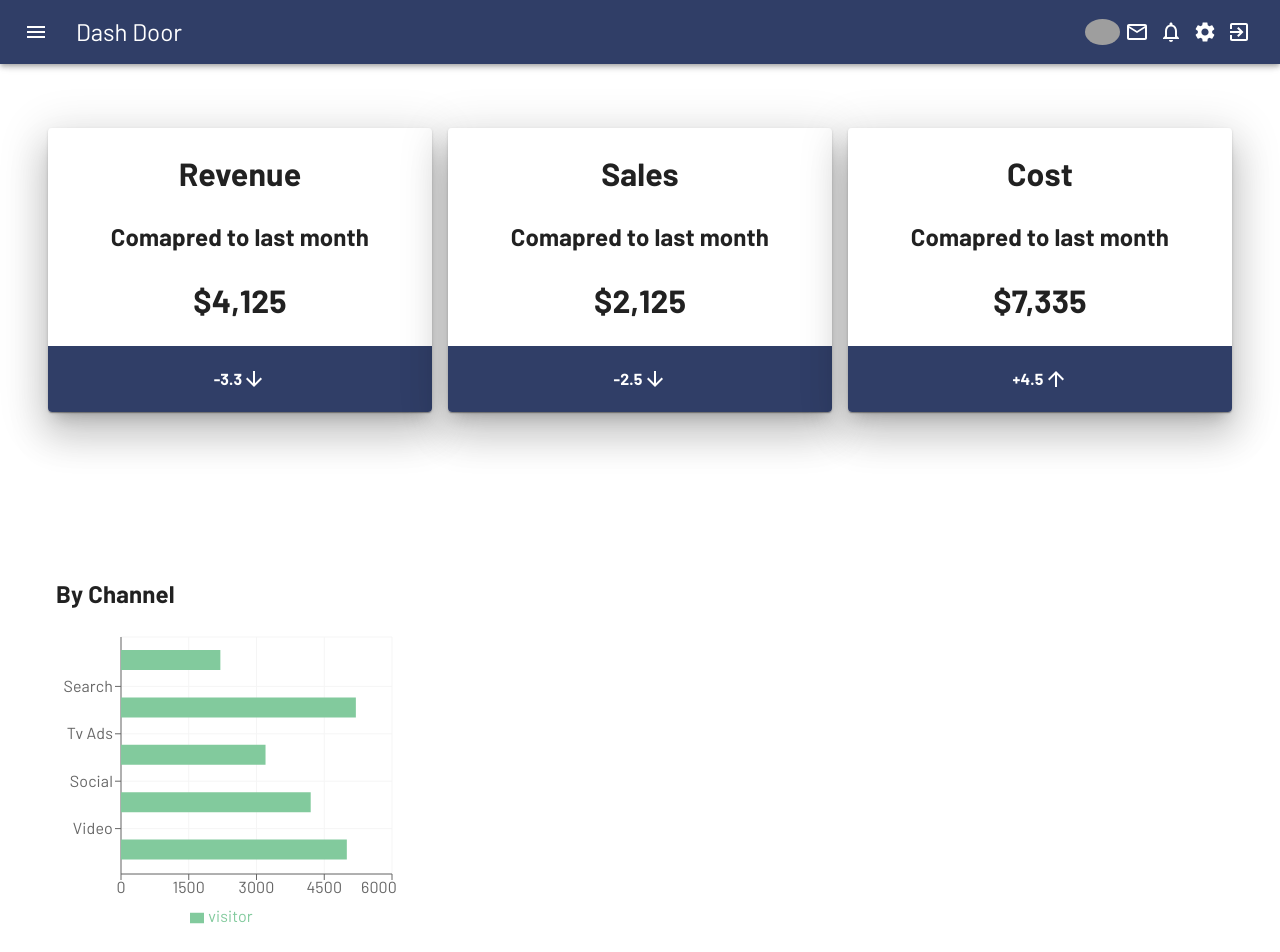
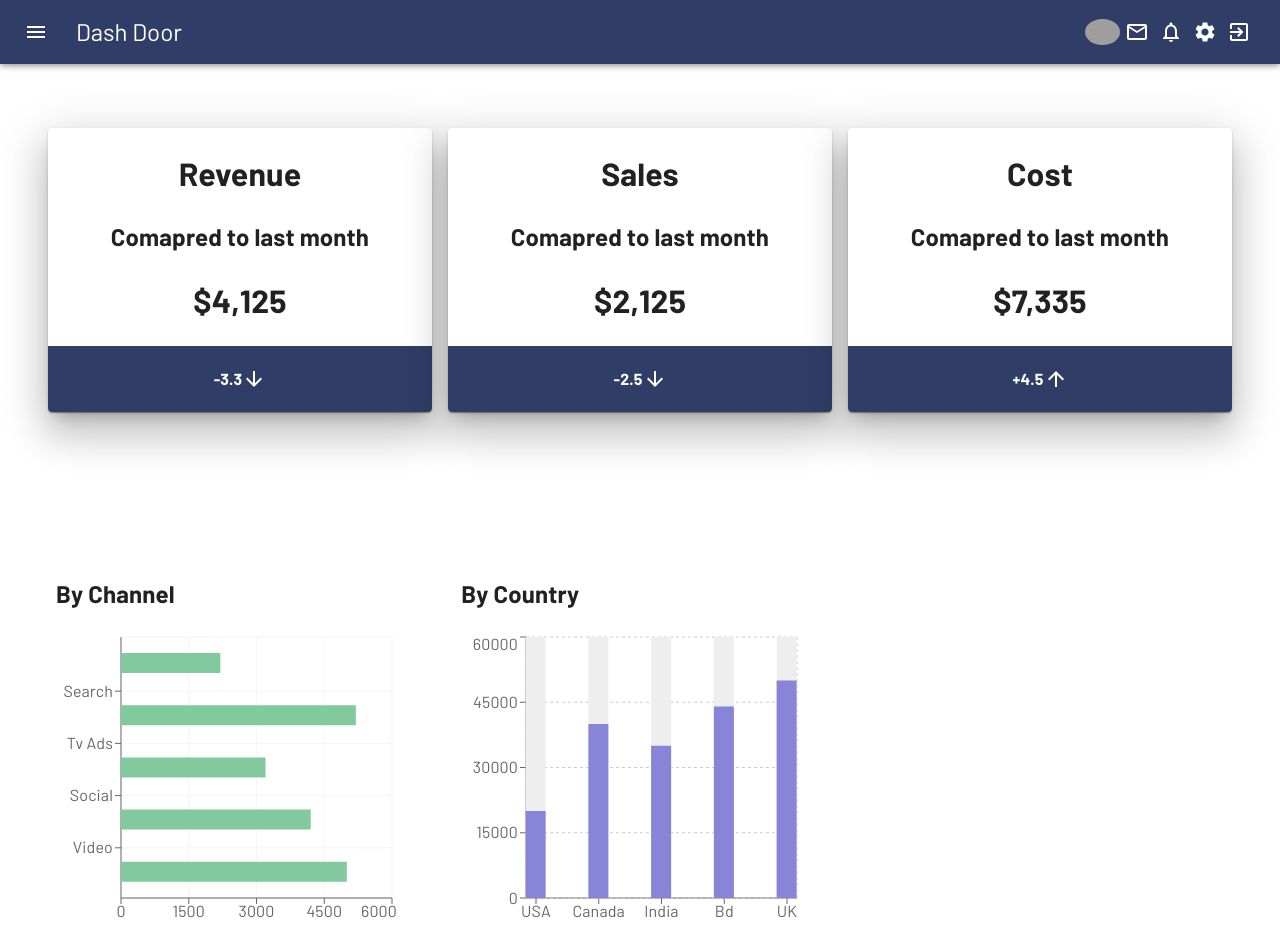
Before and after one commit to Samiul-Ahmed-96/dash-door-client, a React (Create React App) app: page / in a window 1280 px wide. Shown: the top 952 px of the page. Built offline with nearby package versions, Linux system fonts and the light colour scheme; grey boxes are pictures that could not be loaded.

Commit message:
Create Country Chart

```diff
--- a/src/Components/ChannerlChart/ChannelChart.js
+++ b/src/Components/ChannerlChart/ChannelChart.js
@@ -1,7 +1,7 @@
 import { Box, Grid } from '@mui/material';
 import React from 'react';
 import {
-    Bar, CartesianGrid, ComposedChart, Legend, ResponsiveContainer, Tooltip, XAxis,
+    Bar, CartesianGrid, ComposedChart, ResponsiveContainer, Tooltip, XAxis,
     YAxis
 } from 'recharts';
 
@@ -48,7 +48,7 @@ const ChannelChart = () => {
           <XAxis type="number" />
           <YAxis dataKey="name" type="category" scale="band" />
           <Tooltip />
-          <Legend />
+
 
           <Bar dataKey="visitor" barSize={20} fill="#82ca9d" />
 
--- /dev/null
+++ b/src/Components/CountryChart/CountryChart.js
@@ -0,0 +1,42 @@
+import { Grid } from '@mui/material';
+import { Box } from '@mui/system';
+import React from 'react';
+import { Bar, BarChart, CartesianGrid, ResponsiveContainer, Tooltip, XAxis, YAxis } from 'recharts';
+
+const CountryChart = () => {
+    const data = [
+        { name: 'USA', overAllSales: 20000 },
+        { name: 'Canada', overAllSales: 40000 },
+        { name: 'India', overAllSales: 35000 },
+        { name: 'Bd', overAllSales: 44000 },
+        { name: 'UK', overAllSales: 50000 },
+
+      ];
+    return (
+        <Grid id="salesReport" spacing={2} container padding={3} marginTop={6} >
+     <Grid item lg={12} md={12} sm={12} xs={12} marginTop={1}>
+        <Box className="component-title">
+          <h2>By Country</h2>
+        </Box>
+        <ResponsiveContainer width="100%" height="80%">
+        <BarChart
+          width={500}
+          height={300}
+          data={data}
+          barSize={20}
+        >
+          <XAxis dataKey="name" scale="point" padding={{ left: 10, right: 10 }} />
+          <YAxis />
+          <Tooltip />
+
+          <CartesianGrid strokeDasharray="3 3" />
+          <Bar dataKey="overAllSales" fill="#8884d8" background={{ fill: '#eee' }} />
+        </BarChart>
+      </ResponsiveContainer>
+      </Grid>
+
+    </Grid>
+    );
+};
+
+export default CountryChart;
--- a/src/Components/Pages/Home/Home/Home.js
+++ b/src/Components/Pages/Home/Home/Home.js
@@ -2,6 +2,7 @@ import { Grid } from '@mui/material';
 import React from 'react';
 import ChannelChart from '../../../ChannerlChart/ChannelChart';
 import Chart from '../../../Chart/Chart';
+import CountryChart from '../../../CountryChart/CountryChart';
 import SalesReport from '../../SalesReport/SalesReport';
 import FeaturedInfo from '../FeaturedInfo/FeaturedInfo';
 
@@ -14,6 +15,9 @@ const Home = () => {
         <Grid spacing={2} container  padding={3}>
         <Grid item lg={4} md={4} sm={12} xs={12}>
         <ChannelChart/>
+        </Grid>
+        <Grid item lg={4} md={4} sm={12} xs={12}>
+        <CountryChart/>
         </Grid>
         </Grid>
         <Grid item lg={6} md={6} sm={12} xs={12} marginTop={9} >
```
Also changed, not shown: 1 other file (tests, documents, lock files or other folders).
